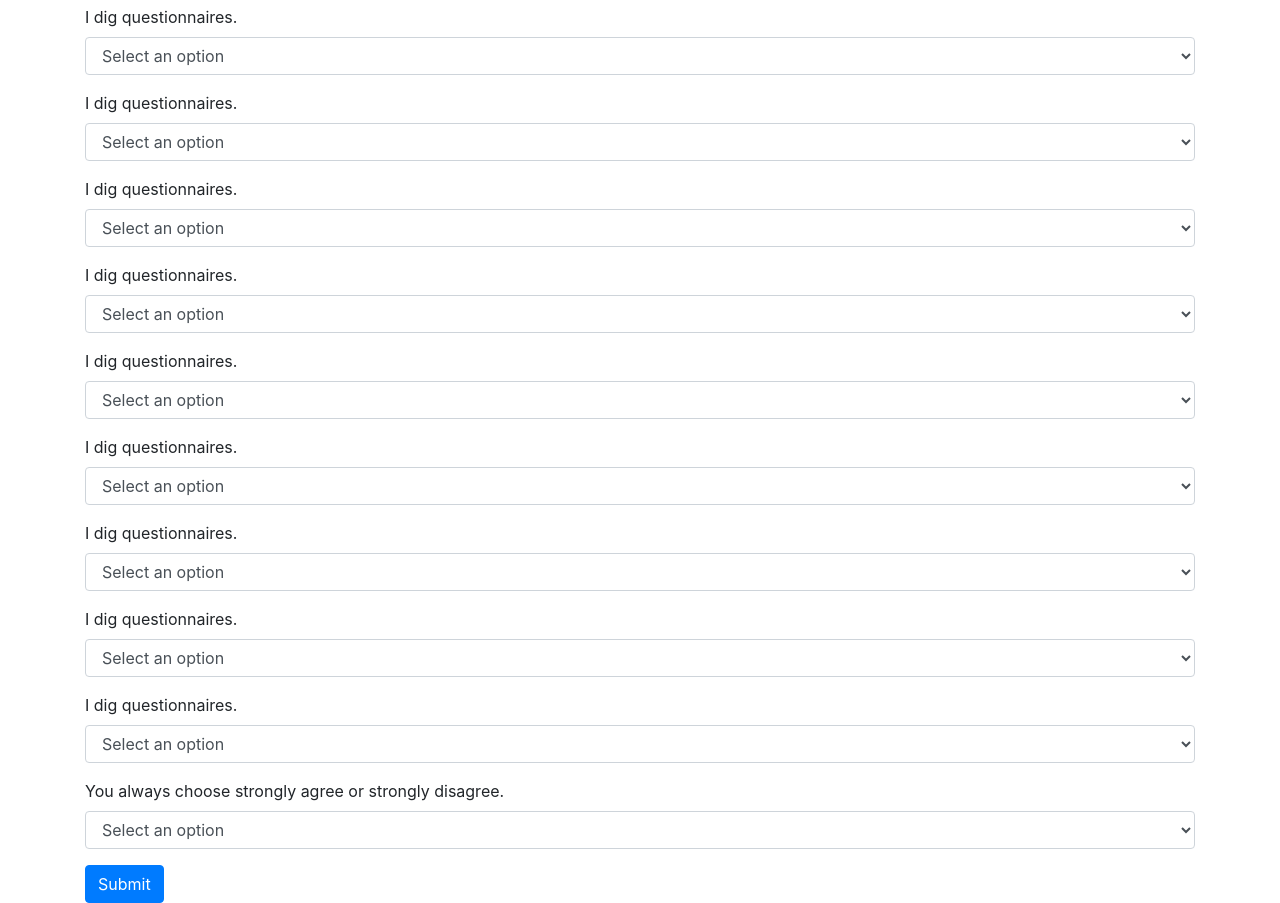
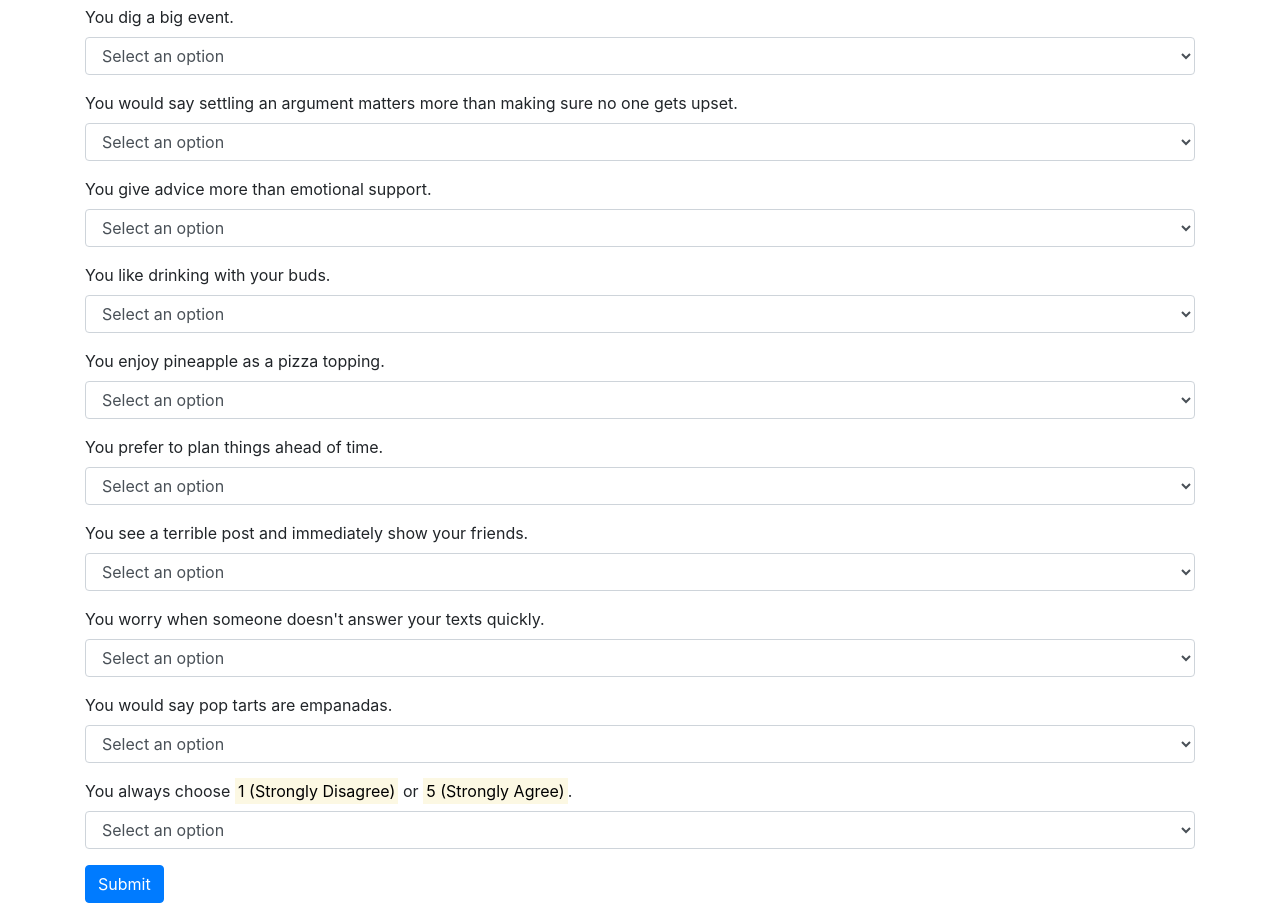
Before and after one commit to Vavassor/Friend-Finder, a plain HTML site: page app/public/survey.html in a window 1280 px wide. Shown: the part 260-1163 px from the top of the page. Drawn offline with nearby package versions, Linux system fonts and the light colour scheme.

Commit message:
Adds actual questions and updates the readme.

```diff
--- a/app/public/survey.html
+++ b/app/public/survey.html
@@ -33,7 +33,7 @@
       <h2>Questionnaire</h2>
 
       <div class="form-group">
-        <label for="question-1">I dig questionnaires.</label>
+        <label for="question-1">You dig a big event.</label>
         <select id="question-1" class="form-control" required>
           <option value="">Select an option</option>
           <option value="1">1 (Strongly Disagree)</option>
@@ -48,7 +48,7 @@
       </div>
 
       <div class="form-group">
-        <label for="question-2">I dig questionnaires.</label>
+        <label for="question-2">You would say settling an argument matters more than making sure no one gets upset.</label>
         <select id="question-2" class="form-control" required>
           <option value="">Select an option</option>
           <option value="1">1 (Strongly Disagree)</option>
@@ -63,7 +63,7 @@
       </div>
 
       <div class="form-group">
-        <label for="question-3">I dig questionnaires.</label>
+        <label for="question-3">You give advice more than emotional support.</label>
         <select id="question-3" class="form-control" required>
           <option value="">Select an option</option>
           <option value="1">1 (Strongly Disagree)</option>
@@ -78,7 +78,7 @@
       </div>
 
       <div class="form-group">
-        <label for="question-4">I dig questionnaires.</label>
+        <label for="question-4">You like drinking with your buds.</label>
         <select id="question-4" class="form-control" required>
           <option value="">Select an option</option>
           <option value="1">1 (Strongly Disagree)</option>
@@ -93,7 +93,7 @@
       </div>
 
       <div class="form-group">
-        <label for="question-5">I dig questionnaires.</label>
+        <label for="question-5">You enjoy pineapple as a pizza topping.</label>
         <select id="question-5" class="form-control" required>
           <option value="">Select an option</option>
           <option value="1">1 (Strongly Disagree)</option>
@@ -108,7 +108,7 @@
       </div>
 
       <div class="form-group">
-        <label for="question-6">I dig questionnaires.</label>
+        <label for="question-6">You prefer to plan things ahead of time.</label>
         <select id="question-6" class="form-control" required>
           <option value="">Select an option</option>
           <option value="1">1 (Strongly Disagree)</option>
@@ -123,7 +123,7 @@
       </div>
 
       <div class="form-group">
-        <label for="question-7">I dig questionnaires.</label>
+        <label for="question-7">You see a terrible post and immediately show your friends.</label>
         <select id="question-7" class="form-control" required>
           <option value="">Select an option</option>
           <option value="1">1 (Strongly Disagree)</option>
@@ -138,7 +138,7 @@
       </div>
 
       <div class="form-group">
-        <label for="question-8">I dig questionnaires.</label>
+        <label for="question-8">You worry when someone doesn't answer your texts quickly.</label>
         <select id="question-8" class="form-control" required>
           <option value="">Select an option</option>
           <option value="1">1 (Strongly Disagree)</option>
@@ -153,7 +153,7 @@
       </div>
 
       <div class="form-group">
-        <label for="question-9">I dig questionnaires.</label>
+        <label for="question-9">You would say pop tarts are empanadas.</label>
         <select id="question-9" class="form-control" required>
           <option value="">Select an option</option>
           <option value="1">1 (Strongly Disagree)</option>
@@ -168,7 +168,7 @@
       </div>
 
       <div class="form-group">
-        <label for="question-10">You always choose strongly agree or strongly disagree.</label>
+        <label for="question-10">You always choose <mark>1 (Strongly Disagree)</mark> or <mark>5 (Strongly Agree)</mark>.</label>
         <select id="question-10" class="form-control" required>
           <option value="">Select an option</option>
           <option value="1">1 (Strongly Disagree)</option>
```
Also changed, not shown: app/public/index.html (+3 -0 lines), README.md.
